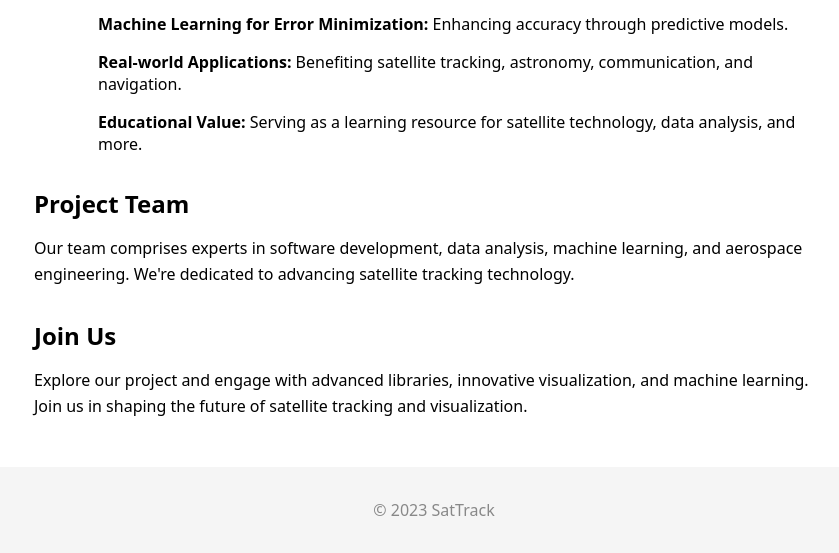
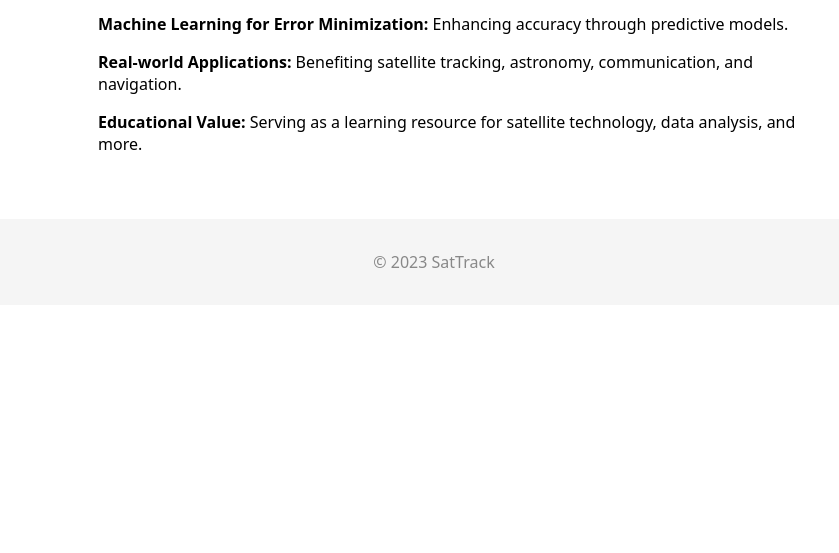
Before and after one commit to ilovetensor/sat-track, a Django app: page /about in a window 1280 px wide. Shown: the part 337-890 px from the top of the page, without its empty margins (206-1045 px from the left). After the commit the page ends 605 px from the top, so only its background shows below. Run offline with Django 4.2, Linux system fonts and the light colour scheme; parts of the project's set-up code (start-up, migrations or seed data) failed here and were passed over; some libraries are stand-ins or nearby versions.

Commit message:
About page

```diff
--- a/templates/about.html
+++ b/templates/about.html
@@ -64,12 +64,12 @@
         </ul>
     </section>
     <section class="team">
-        <h2>Project Team</h2>
-        <p>Our team comprises experts in software development, data analysis, machine learning, and aerospace engineering. We're dedicated to advancing satellite tracking technology.</p>
+        <h2></h2>
+        <p></p>
     </section>
     <section class="join">
-        <h2>Join Us</h2>
-        <p>Explore our project and engage with advanced libraries, innovative visualization, and machine learning. Join us in shaping the future of satellite tracking and visualization.</p>
+        <h2></h2>
+        <p></p>
     </section>
 </main>
 <footer>
```
